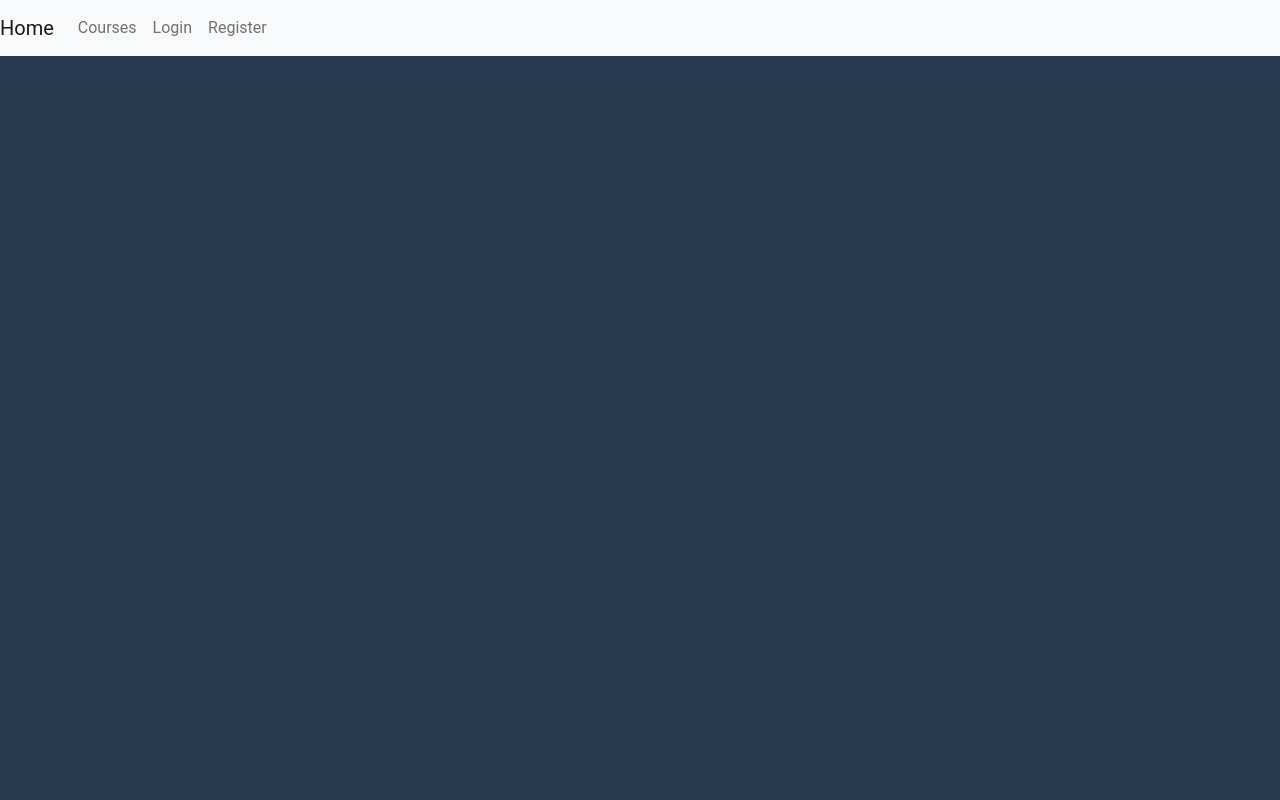
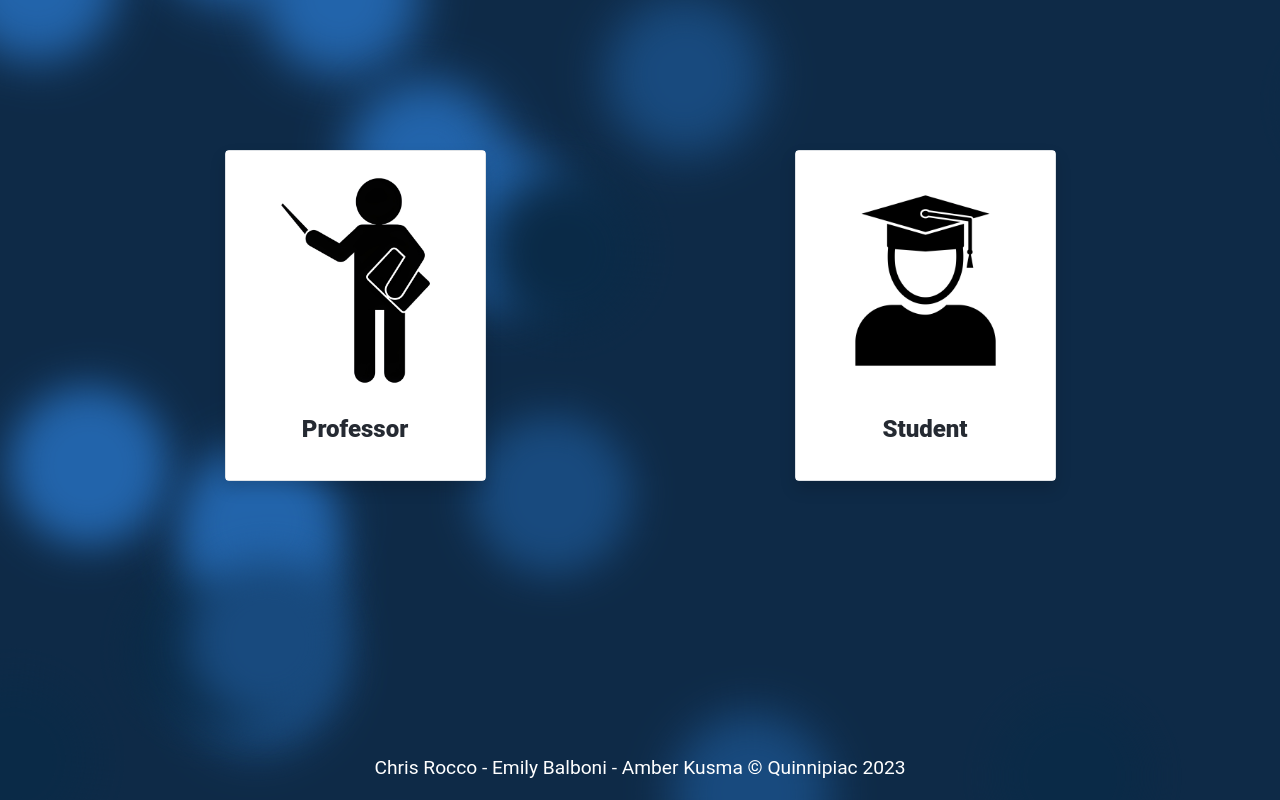
Before and after one commit to eebalboni/FinalProjectSER341, a React (Create React App) app in the folder demo-app-updated-routing/: page / in a window 1280 px wide. Built offline with nearby package versions, Linux system fonts and the light colour scheme.

Commit message:
accountSelect - main route

```diff
--- a/demo-app-updated-routing/src/App.js
+++ b/demo-app-updated-routing/src/App.js
@@ -37,7 +37,7 @@ function App() {
           <Route path="/register" element={<RegisterForm />} />
           <Route path="/logout" element={<Logout />} />
           <Route path="/not-found" element={<NotFound />} />
-          <Route path="/courseHome" element={<AccountSelect />} />
+          <Route path="/" element={<AccountSelect />} />
           <Route path="/student/courseHome" element={<CourseHome />} />
           <Route path="/student/assignmentList" element={<AssignmentList />} />
           <Route path="/student/assignment" element={<FileUploadForm />} />
```
